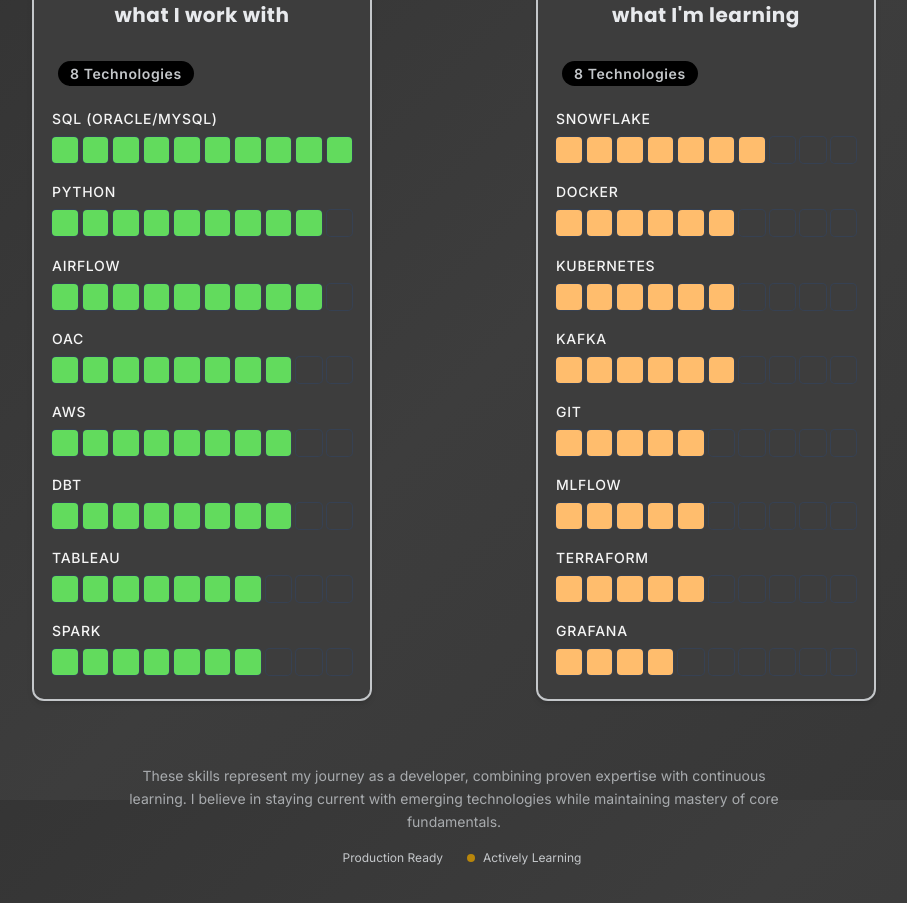
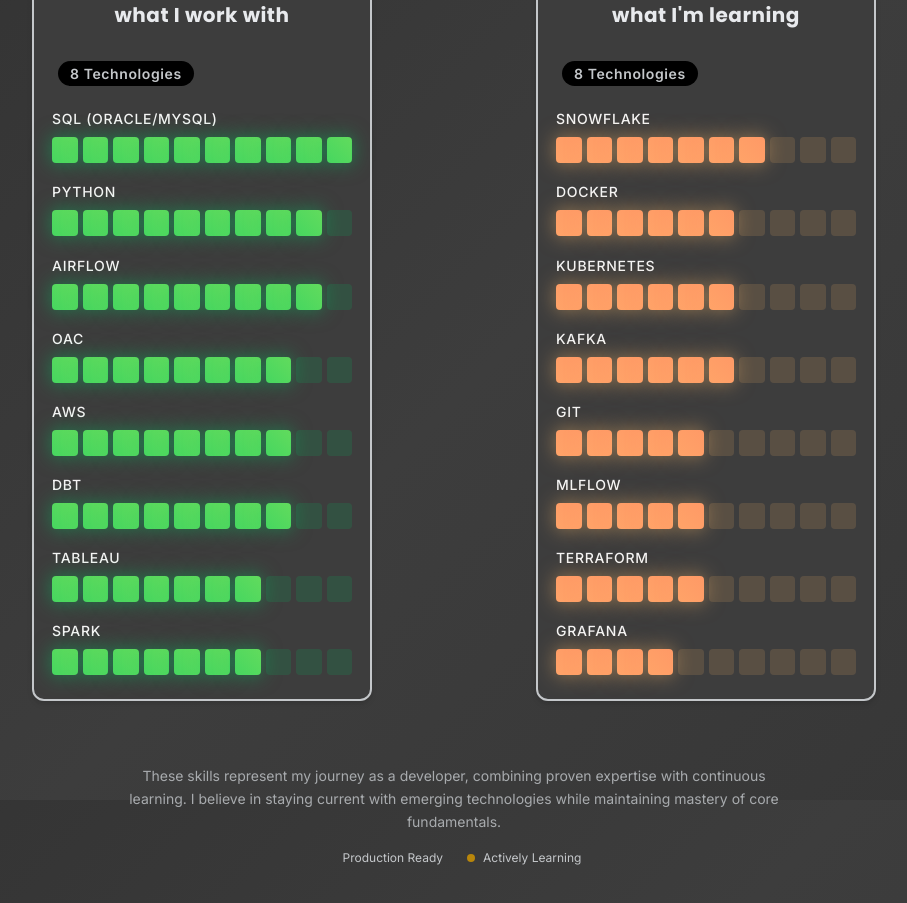
Before and after one commit to ds-oliver/hogans-portfolio, a Next.js app: page / in a window 1280 px wide. Shown: the part 800-1703 px from the top of the page, without its empty margins (186-1093 px from the left). Built offline with nearby package versions, Linux system fonts and the light colour scheme.

Commit message:
Refactor SkillBar component and update CSS styles for enhanced animations and color scheme consistency

```diff
--- a/src/components/ui/SkillBar.module.css
+++ b/src/components/ui/SkillBar.module.css
@@ -3,10 +3,10 @@
   background-image: none;
   background-size: 600%; /* Controls the size of the gradient area */
   background-position: 120%; /* Initial position - hides the gradient */
-  transition: background-position 2s cubic-bezier(0.22, 1, 0.36, 1); /* Smooth animation for background-position changes */
+  transition: all 0.3s cubic-bezier(0.22, 1, 0.36, 1);
   cursor: pointer;
-  /* Make sure other base styles like h-9, w-9, rounded-sm, etc. are also applied */
   overflow: hidden; /* Important: clips the large background-size to the element */
+  box-shadow: inset 0 0 0 1px rgba(255, 255, 255, 0.1);
 }
 
 .active {
@@ -15,36 +15,52 @@
 
 .work {
   /* Marker class for work skills */
-  background-color: #62db5d !important;
+  background-color: #00cc66 !important;
+  box-shadow: 0 0 10px rgba(0, 204, 102, 0.3);
+}
+
+.work.inactive {
+  background-color: rgba(0, 204, 102, 0.15) !important;
+  box-shadow: none;
 }
 
 .learning {
   /* Marker class for learning skills */
   background-color: #ffbd6d !important;
+  box-shadow: 0 0 10px rgba(255, 189, 109, 0.3);
+}
+
+.learning.inactive {
+  background-color: rgba(255, 189, 109, 0.15) !important;
+  box-shadow: none;
 }
 
 /* Hover ripple effect */
 .skillSquare.work:is(:hover, :focus-within) {
   background-position: -20%; /* Target position - reveals and animates the gradient */
-  background-image: linear-gradient(45deg, #62db5d, #62db5d); /* Apply the specific gradient */
-  transition: background-position 1.4s cubic-bezier(0.22, 1, 0.36, 1); /* Faster transition on hover/focus */
+  background-image: linear-gradient(45deg, #00cc66, #62db5d); /* Soft green glow */
+  box-shadow: 0 0 15px rgba(0, 204, 102, 0.4);
+  transition: all 0.4s cubic-bezier(0.22, 1, 0.36, 1);
 }
 
 .skillSquare.learning:is(:hover, :focus-within) {
   background-position: -20%;
-  background-image: linear-gradient(45deg, #ffbd6d, #ffbd6d);
-  transition: background-position 1.4s cubic-bezier(0.22, 1, 0.36, 1);
+  background-image: linear-gradient(45deg, #ffbd6d, #ff9966); /* Warm orange glow */
+  box-shadow: 0 0 15px rgba(255, 189, 109, 0.4);
+  transition: all 0.4s cubic-bezier(0.22, 1, 0.36, 1);
 }
 
 /* View-triggered ripple effect - even slower and more pronounced */
 .skillSquare.rippleOnView.work {
   background-position: -20%;
-  background-image: linear-gradient(45deg, #62db5d, #62db5d);
-  transition: background-position 2.2s cubic-bezier(0.22, 1, 0.36, 1); /* Very slow for initial view */
+  background-image: linear-gradient(45deg, #00cc66, #62db5d);
+  box-shadow: 0 0 20px rgba(0, 204, 102, 0.5);
+  transition: all 2.2s cubic-bezier(0.22, 1, 0.36, 1); /* Very slow for initial view */
 }
 
 .skillSquare.rippleOnView.learning {
   background-position: -20%;
-  background-image: linear-gradient(45deg, #ffbd6d, #ffbd6d);
-  transition: background-position 2.2s cubic-bezier(0.22, 1, 0.36, 1);
+  background-image: linear-gradient(45deg, #ffbd6d, #ff9966);
+  box-shadow: 0 0 20px rgba(255, 189, 109, 0.5);
+  transition: all 2.2s cubic-bezier(0.22, 1, 0.36, 1);
 }
--- a/src/components/ui/SkillBar.tsx
+++ b/src/components/ui/SkillBar.tsx
@@ -10,37 +10,30 @@
 }
 
 const SkillBar: React.FC<Props> = ({ level, filledColor }) => {
-  const [hasAnimated, setHasAnimated] = useState(false);
   const containerRef = useRef<HTMLDivElement>(null);
+  const [isInView, setIsInView] = useState(false);
 
   useEffect(() => {
     const observer = new IntersectionObserver(
-      (entries) => {
-        entries.forEach((entry) => {
-          if (entry.isIntersecting && !hasAnimated) {
-            setHasAnimated(true);
-            // Trigger ripple effect on all active squares
-            const squares = entry.target.querySelectorAll(`.${styles.skillSquare}.${styles.active}`);
-            squares.forEach((square, index) => {
-              setTimeout(() => {
-                square.classList.add(styles.rippleOnView);
-                setTimeout(() => {
-                  square.classList.remove(styles.rippleOnView);
-                }, 2200); // Match the slower CSS transition duration
-              }, index * 150); // Increased stagger delay for more dramatic effect
-            });
-          }
-        });
+      ([entry]) => {
+        if (entry.isIntersecting) {
+          setIsInView(true);
+          observer.disconnect();
+        }
       },
-      { threshold: 0.5 }
+      {
+        threshold: 0.5,
+      }
     );
 
     if (containerRef.current) {
       observer.observe(containerRef.current);
     }
 
-    return () => observer.disconnect();
-  }, [hasAnimated]);
+    return () => {
+      observer.disconnect();
+    };
+  }, []);
 
   return (
     <div ref={containerRef} className="flex gap-1.25" style={{ width: '300px' }}>
@@ -48,21 +41,15 @@
         const isActive = i < level;
 
         // Build CSS classes for the ripple effect
-        const baseClasses = `h-[26px] w-[26px] rounded-sm ring-1 ring-gray-700 ${styles.skillSquare}`;
+        const baseClasses = `h-[26px] w-[26px] rounded-sm ${styles.skillSquare}`;
         const colorClasses = isActive
-          ? `${baseClasses} ${styles[filledColor]} ${styles.active}`
-          : `${baseClasses}`;
-
-        // Use fallback inline styles for base colors
-        const customStyle = isActive
-          ? {} // Remove hardcoded colors, use CSS module classes instead
-          : { backgroundColor: 'var(--background-secondary)' }; // unfilled - charcoal background
+          ? `${baseClasses} ${styles[filledColor]} ${isInView ? styles.rippleOnView : ''}`
+          : `${baseClasses} ${styles[filledColor]} ${styles.inactive}`;
 
         return (
           <motion.div
             key={i}
             className={colorClasses}
-            style={customStyle}
             initial={{ scale: 0, rotate: 0 }}
             animate={{
               scale: 1,
```
